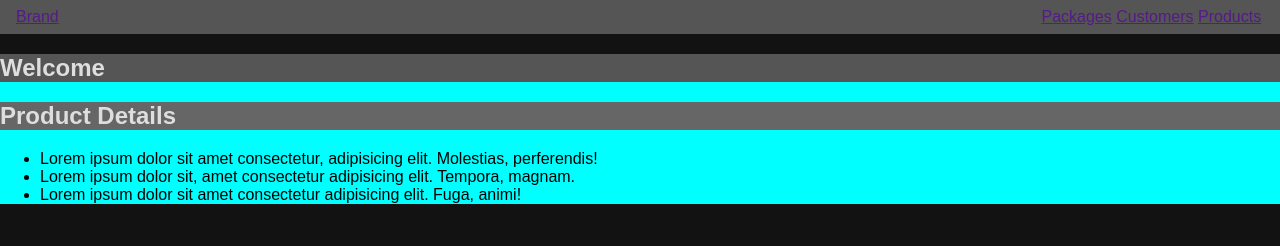
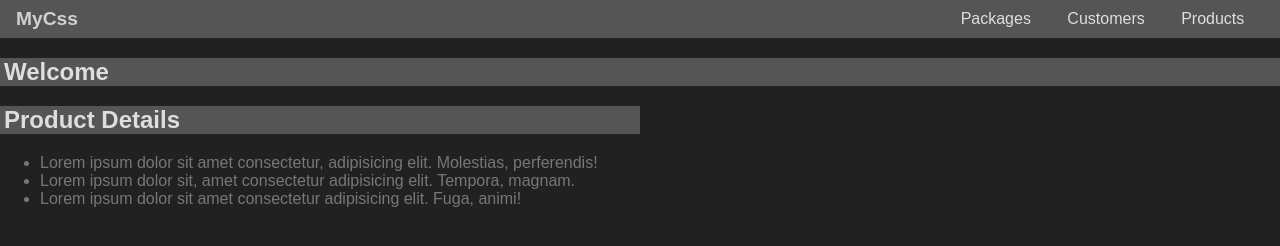
Before and after one commit to robertocannella/css, a plain HTML site: page index.html in a window 1280 px wide. Drawn offline with Linux system fonts and the light colour scheme; a web font is replaced by a local one.

Commit message:
aligning and formatting text

```diff
--- a/index.html
+++ b/index.html
@@ -5,14 +5,17 @@
     <meta charset="UTF-8">
     <meta http-equiv="X-UA-Compatible" content="IE=edge">
     <meta name="viewport" content="width=device-width, initial-scale=1.0">
-    <title>Document</title>
+    <title>MyCss</title>
+    <link rel="preconnect" href="https://fonts.googleapis.com">
+    <link rel="preconnect" href="https://fonts.gstatic.com" crossorigin>
+    <link href="https://fonts.googleapis.com/css2?family=Akshar&display=swap" rel="stylesheet">
     <link rel="stylesheet" href="./main.css">
 </head>
 
 <body>
     <header class="main-header">
         <div>
-            <a href="">Brand</a>
+            <a href="" class="main-header__brand">MyCss</a>
         </div>
         <nav class="main-nav">
             <ul class="main-nav__items">
--- a/main.css
+++ b/main.css
@@ -1,30 +1,13 @@
-/* display: values:
-
-    :block
-    :none
-    :inline
-    :inline-block  * allows items to be display as inline elements (in width) but take common block styles (padding etc)
-*/
-
-
-
-
 * {
     box-sizing: border-box;
 }
 
-main {
-    width: 100%;
-    height: 100%;
-    background-color: aqua;
-}
-
-
 body {
     margin: 0;
+    color: #777;
     box-sizing: border-box;
-    background-color: #121212;
-    font-family: sans-serif;
+    background-color: #212121;
+    font-family: 'Akshar', sans-serif;
 }
 
 .main-header {
@@ -33,19 +16,29 @@ body {
     background-color: #555;
     padding: .5rem 1rem;
     display: inline-block;
+}
 
-}
 
 /* direct child selector */
 .main-header>div {
     display: inline-block;
+    vertical-align: middle;
 }
+
+.main-header__brand {
+    color: #d1d1d1;
+    text-decoration: none;
+    font-size: 1.2rem;
+    font-weight: bold;
+}
+
 
 .main-nav {
     display: inline-block;
     text-align: right;
     /* this is a bit of a hack, but we will encounter better ways to display items on a single line */
-    width: calc(100% - 50px)
+    width: calc(100% - 70px);
+    vertical-align: middle;
 }
 
 .main-nav__items {
@@ -57,18 +50,25 @@ body {
 }
 
 .main-nav__item {
+    margin: 0 1rem;
+    display: inline-block;
+}
 
-    display: inline-block;
+.main-nav a {
+    text-decoration: none;
+    color: #dedede;
 }
 
 .section-title {
     color: #dedede;
     background: #555;
     font-weight: bold;
-
+    padding: 0 .25rem
 }
 
 #product-details h1 {
+    width: 50%;
     color: #dedede;
-    background-color: #666;
+    background-color: #555;
+    padding: 0 .25rem
 }
```
